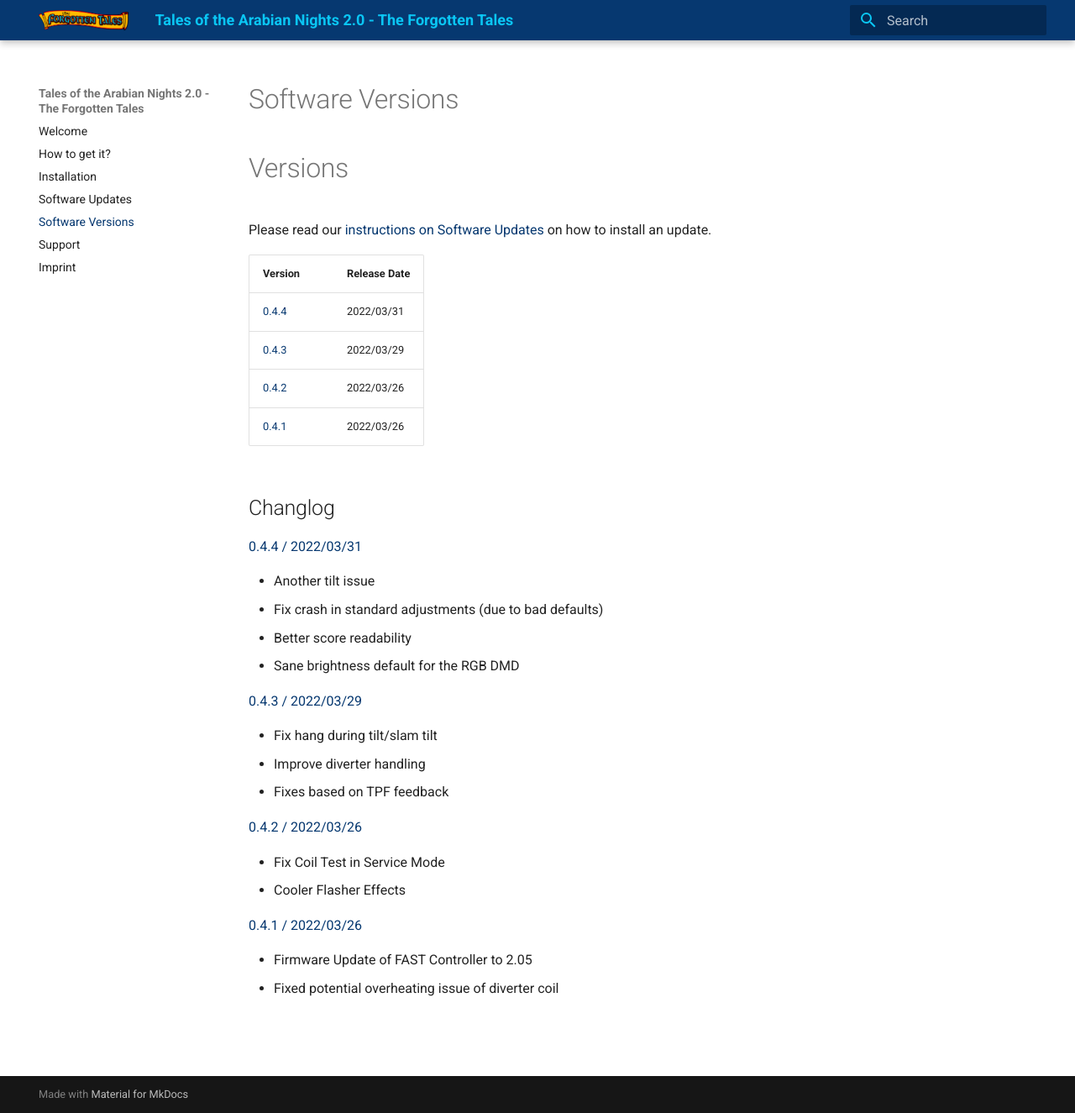
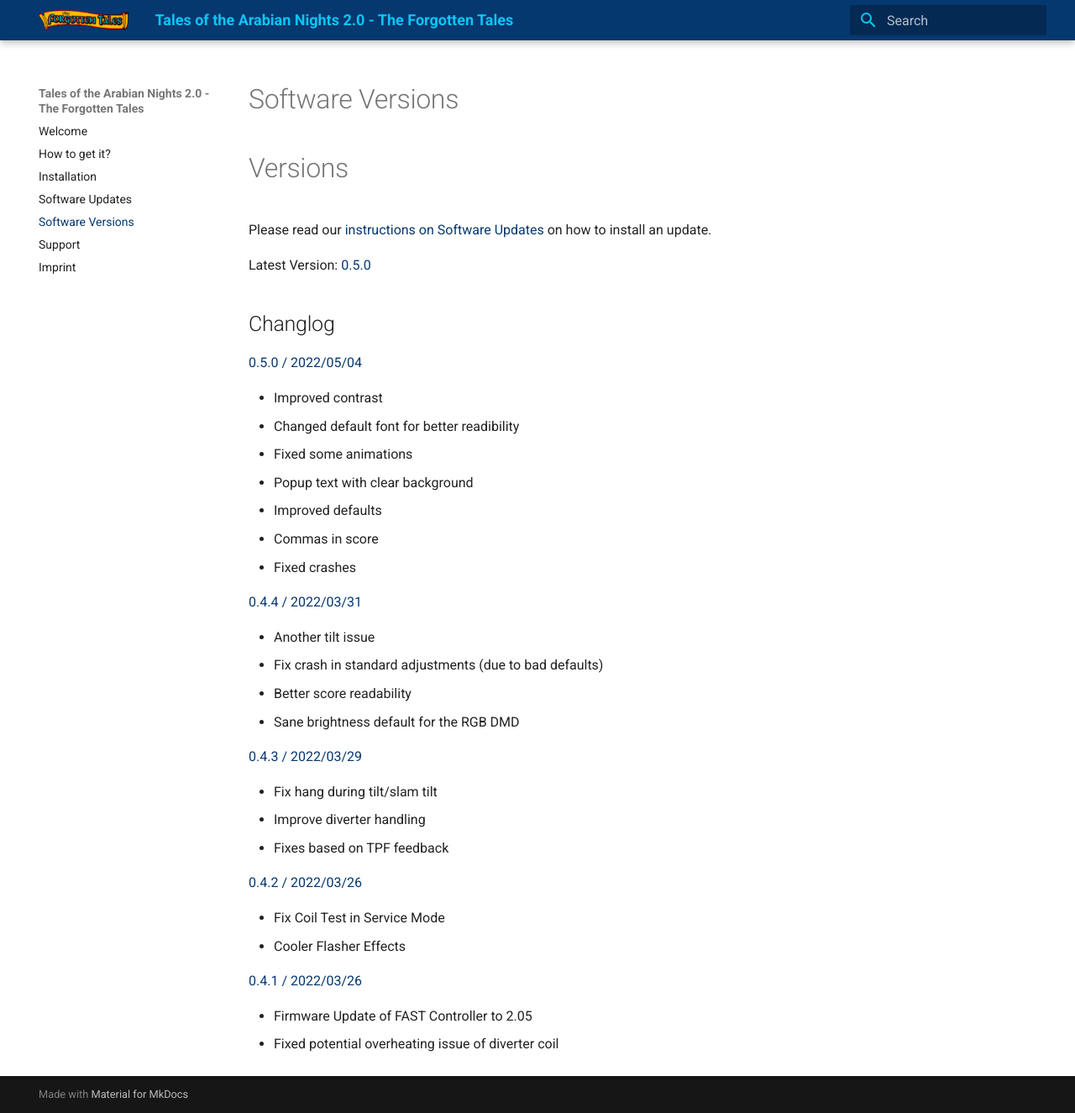
Before and after one commit to totan-forgottentales/totan-forgottentales, an MkDocs documentation site: the page built from docs/software_versions.md, in a window 1280 px wide and 1325 px high. Shown: the whole window at 84% size. Built offline with MkDocs 1.6.1 and Material for MkDocs 9.7.7, drawn with Linux system fonts in a browser that asks for light colours.

Commit message:
new software version

```diff
--- a/docs/software_versions.md
+++ b/docs/software_versions.md
@@ -4,14 +4,19 @@
 
 Please read our [instructions on Software Updates](software_updates.md) on how to install an update.
 
-| Version                                                              | Release Date   |
-| -------------------------------------------------------------------- | -------------- |
-| [0.4.4](https://images.the-forgotten-tales.com/totan_0.4.4.image)    | 2022/03/31     |
-| [0.4.3](https://images.the-forgotten-tales.com/totan_0.4.3.image)    | 2022/03/29     |
-| [0.4.2](https://images.the-forgotten-tales.com/totan_0.4.2.image)    | 2022/03/26     |
-| [0.4.1](https://images.the-forgotten-tales.com/totan_0.4.1.image)    | 2022/03/26     |
+Latest Version: [0.5.0](https://images.the-forgotten-tales.com/totan_0.5.0.image)
 
 ## Changlog
+
+ [0.5.0 / 2022/05/04](https://images.the-forgotten-tales.com/totan_0.5.0.image)
+
+   * Improved contrast
+   * Changed default font for better readibility
+   * Fixed some animations
+   * Popup text with clear background
+   * Improved defaults
+   * Commas in score
+   * Fixed crashes
 
  [0.4.4 / 2022/03/31](https://images.the-forgotten-tales.com/totan_0.4.4.image)
 
```
